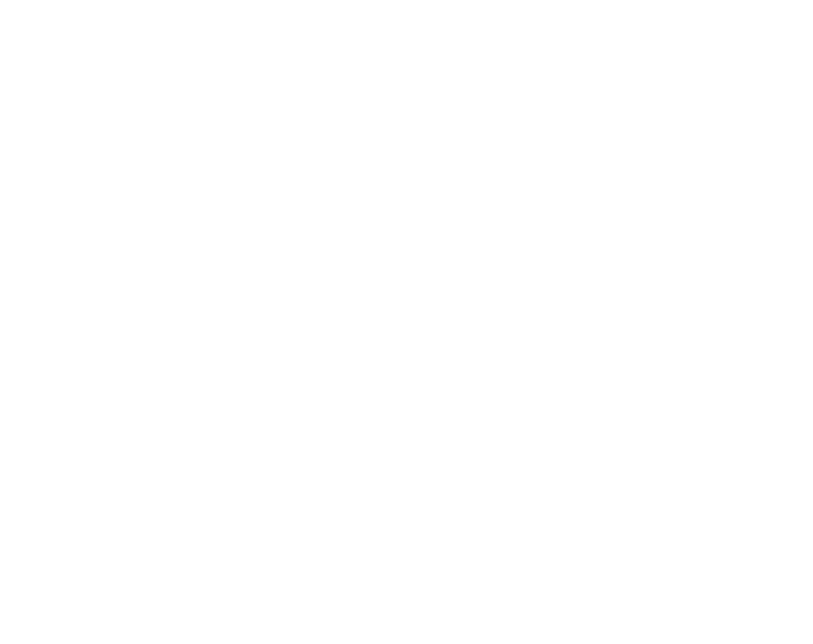
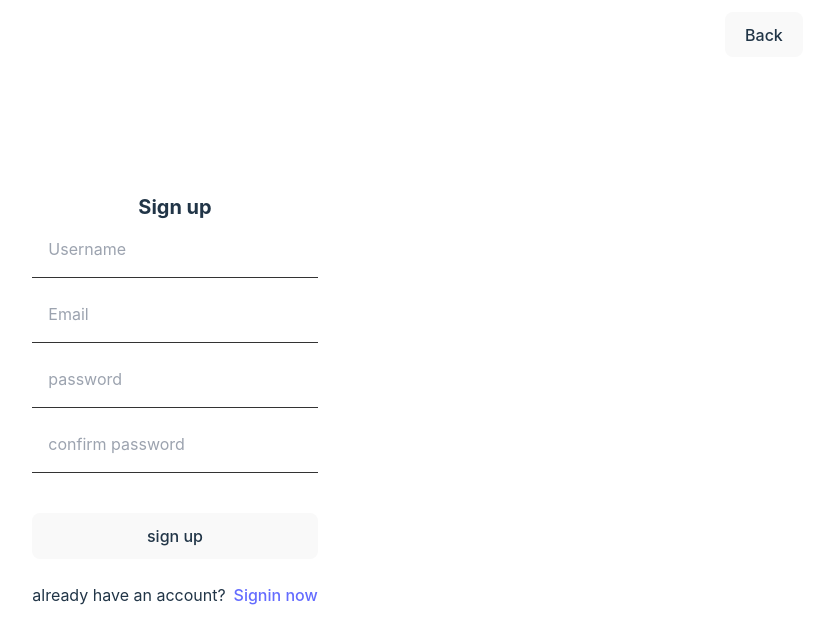
Before and after one commit to HimitsuTH/Do-Something-, a React (Vite) app: page /register in a window 1280 px wide. Before the commit this address had no page. Shown: the top 644 px of the page, without its empty margins (465-1278 px from the left). Built offline with nearby package versions, Linux system fonts and the light colour scheme.

Commit message:
add function register

```diff
--- a/src/App.css
+++ b/src/App.css
@@ -13,3 +13,7 @@
   border-bottom: 1px solid #333;
   padding: 1em;
 }
+
+.btn {
+  margin: 0.5em 0;
+}
--- a/src/App.tsx
+++ b/src/App.tsx
@@ -2,6 +2,7 @@
 import Homepage from './pages/Homepage'
 
 import Login from './pages/Login'
+import Register from './pages/Register'
 
 import { BrowserRouter, Routes, Route } from 'react-router-dom'
 
@@ -16,6 +17,7 @@
         <Routes>
           <Route path='/' element={<Homepage />}  />
           <Route path='/login' element={<Login />} />
+          <Route path='/register' element={<Register />} />
         </Routes>
       </BrowserRouter>
 
--- a/src/components/Navbar.tsx
+++ b/src/components/Navbar.tsx
@@ -22,7 +22,7 @@
     return (
         <div className=' absolute top-0 w-full'>
             <div className=' flex justify-end items-center p-3'>
-                <p className=' mr-2'>{token ? `${user?.name} : ${user?.email}` : "Hello, World"}</p>
+                <p className=' mr-2 select-none'>{token ? `${user?.name} : ${user?.email}` : "Hello, World"}</p>
                 {token ? <button onClick={() => handleOnLogout()}>logout</button> : <button onClick={() => navigate("/login")}>sign in</button>}
             </div>
         </div>
--- a/src/index.css
+++ b/src/index.css
@@ -1,6 +1,10 @@
 @tailwind base;
 @tailwind components;
 @tailwind utilities;
+
+body {
+  overflow: hidden;
+}
 
 :root {
   font-family: Inter, system-ui, Avenir, Helvetica, Arial, sans-serif;
--- a/src/pages/Homepage.tsx
+++ b/src/pages/Homepage.tsx
@@ -38,7 +38,6 @@
         if (tokenStr) {
             return dispatch(fetchUser())
         }
-
         return;
 
     }
--- a/src/pages/Login.tsx
+++ b/src/pages/Login.tsx
@@ -33,7 +33,7 @@
             const token = localStorage.getItem("token")
 
             if (token) {
-                navigate(-1)
+                navigate("/")
             }
 
             setLoading(false)
@@ -54,7 +54,7 @@
             <nav  className='p-3 absolute top-0 w-full'>
                 <ul className=' flex justify-end items-center'>
                     <li>
-                        <button onClick={()=> navigate(-1)}>
+                        <button onClick={()=> navigate("/")}>
                             Back
                         </button>
                     </li>
@@ -62,6 +62,7 @@
             </nav>
             <div className=' grid h-screen place-items-center '>
                 <div >
+                <h1 className=' text-xl text-center font-bold select-none'>Sign in</h1>
                     <Formik
                         initialValues={initialValues}
                         onSubmit={(values) => {
@@ -78,7 +79,7 @@
                             <Field name="email" id="email" placeholder="Email" className=" input outline-none" />
                             <Field name="password" id="password" placeholder="password" type="password" className=" input outline-none" />
                             <p className=' text-red-500 my-2 text-center'>{data.error && data.error.message}</p>
-                            <button type="submit" className={`${loading && "loading"}`} disabled={loading}>{loading ? "loading..." : "sign up"}</button>
+                            <button type="submit" className={`${loading && "loading"} btn`} disabled={loading}>{loading ? "loading..." : "sign up"}</button>
                         </Form>
                     </Formik>
                     <div className=' flex gap-x-2 mt-4'>
--- /dev/null
+++ b/src/pages/Register.tsx
@@ -0,0 +1,111 @@
+import React, { useState } from 'react'
+
+import { useAppDispatch, useAppSeletor } from '../redux/app/hook'
+
+import { userRegister } from '../redux/features/auth/registerSlice'
+
+import { useNavigate, NavigateFunction } from 'react-router-dom'
+
+import { Formik, Field, Form } from "formik"
+
+interface userRegister {
+    email: string,
+    password: string,
+    conPassword: string
+    username: string
+}
+
+const Register = () => {
+    const [loading, setLoading] = useState<boolean>(false);
+    const [errorMsg, setErrorMsg] = useState<string>("");
+
+    const dispatch = useAppDispatch();
+    let data = useAppSeletor(state => state.register);
+
+    // console.log(data);
+
+    const initialValues: userRegister = { email: "", password: "", conPassword: "", username: "" }
+    const navigate: NavigateFunction = useNavigate();
+
+
+    const handleOnSubmit = async (values: userRegister) => {
+        try {
+            setLoading(true);
+            console.log(values);
+
+            if (values.password !== values.conPassword && values.conPassword && values.password) {
+                return;
+            } else {
+                await dispatch(userRegister({
+                    name: values?.username,
+                    email: values?.email,
+                    password: values?.password
+                })).then((res) => {
+                    const data = res.payload
+
+                    if (data.status_code == 400 || data.status_code == 404) {
+                        setErrorMsg(data.message);
+                    } else {
+                        navigate("/login");
+                    }
+                });
+
+
+
+            }
+
+
+
+        } catch (err) {
+            console.log(err);
+        } finally {
+            setLoading(false);
+        }
+    }
+
+    return (
+        <div>
+            <nav className='p-3 absolute top-0 w-full'>
+                <ul className=' flex justify-end items-center'>
+                    <li>
+                        <button onClick={() => navigate("/")}>
+                            Back
+                        </button>
+                    </li>
+                </ul>
+            </nav>
+            <div className=' grid h-screen place-items-center '>
+                <div >
+                    <h1 className=' text-xl text-center font-bold select-none'>Sign up</h1>
+                    <Formik
+                        initialValues={initialValues}
+                        onSubmit={(values) => {
+                            handleOnSubmit(values)
+                            // resetForm({values: {
+                            //     email: "",
+                            //     password:""
+                            // }})
+                            // navigate("/")
+
+                        }}
+                    >
+                        <Form className=' flex flex-col gap-2'>
+                            <Field name="username" id="username" placeholder="Username" className=" input outline-none" />
+                            <Field name="email" id="email" placeholder="Email" className=" input outline-none" />
+                            <Field name="password" id="password" placeholder="password" type="password" className=" input outline-none" />
+                            <Field name="conPassword" id="conPassword" placeholder="confirm password" type="password" className=" input outline-none" />
+                            <p className=' text-red-500 my-2 text-center'>{errorMsg && errorMsg}</p>
+                            <button type="submit" className={`${loading && "loading"} btn`} disabled={loading}>{loading ? "loading..." : "sign up"}</button>
+                        </Form>
+                    </Formik>
+                    <div className=' flex gap-x-2 mt-4'>
+                        <p>already have an account?</p>
+                        <a href='/login'>Signin now</a>
+                    </div>
+                </div>
+            </div>
+        </div>
+    )
+}
+
+export default Register
--- a/src/redux/app/store.ts
+++ b/src/redux/app/store.ts
@@ -1,12 +1,14 @@
 import { configureStore } from "@reduxjs/toolkit";
 
 import loginReducer from '../features/auth/loginSlice';
+import registerSlice from "../features/auth/registerSlice";
 import userReducer from  '../features/user/userSlice'
 
 
 const store = configureStore({
     reducer: {
         login: loginReducer,
+        register: registerSlice,
         user: userReducer
     }
 })
--- /dev/null
+++ b/src/redux/features/auth/registerSlice.ts
@@ -0,0 +1,82 @@
+import { createAsyncThunk, createSlice } from "@reduxjs/toolkit";
+import axios, { AxiosError } from "axios";
+
+interface userRegister {
+  email: string;
+  password: string;
+  conPassword?: string;
+  name: string;
+}
+
+interface Validation {
+  msg: string;
+}
+
+interface InitialState {
+  loading: boolean;
+  registedMsg: string;
+  error: {
+    message?: string;
+    status_code?: string;
+    validation?: Validation[];
+  };
+}
+
+const initialState: InitialState = {
+  loading: false,
+  registedMsg: "",
+  error: {
+    message: "",
+    status_code: "",
+    validation: [],
+  },
+};
+
+export const userRegister = createAsyncThunk(
+  "user/register",
+  async ({ name, email, password }: userRegister, { rejectWithValue }) => {
+    try {
+      const response = await axios.post(`${import.meta.env.VITE_URL}/user/`, {
+        name,
+        email,
+        password,
+      });
+
+
+      return response.data;
+    } catch (err) {
+      const error = err as AxiosError;
+      return rejectWithValue(error.response?.data);
+    }
+  }
+);
+
+const registerSlice = createSlice({
+  name: "register",
+  initialState: initialState,
+  reducers: {},
+  extraReducers: (builder) => {
+    builder.addCase(userRegister.pending, (state) => {
+      state.loading = true;
+    });
+
+    builder.addCase(userRegister.fulfilled, (state, action) => {
+      state.loading = false;
+      state.registedMsg = action.payload;
+      state.error.message = "";
+    });
+    builder.addCase(userRegister.rejected, (state, action) => {
+      state.loading = false;
+
+      if (action.payload) {
+        let errorMessage = action.payload;
+        state.error = errorMessage;
+      } else {
+        state.error.message = action.error.message || "Something went wrong!!";
+      }
+      // console.log(state.error);
+    });
+  },
+});
+
+export default registerSlice.reducer;
```
Also changed, not shown: 1 other file (tests, documents, lock files or other folders).
